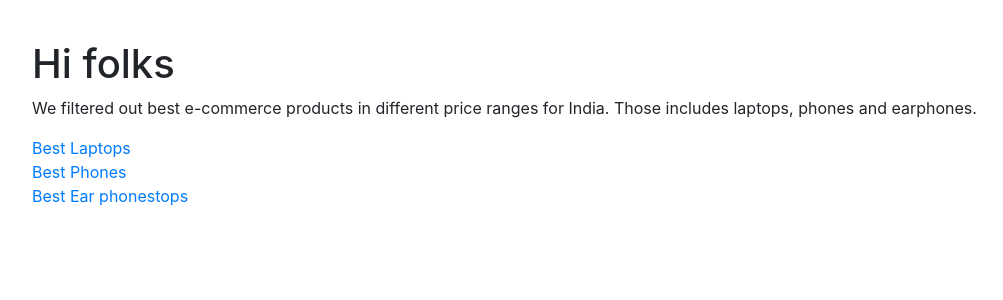
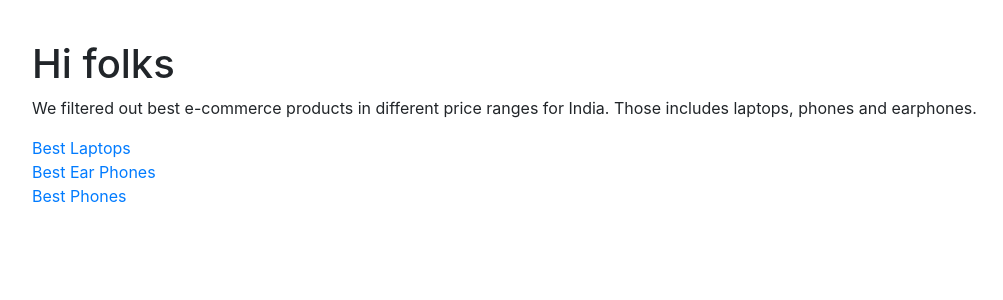
Before and after one commit to vibrant-dev/products101, a Nuxt app: page / in a window 1280 px wide. Shown: the top 300 px of the page, without its empty margins (38-1041 px from the left). Built offline with nearby package versions, Linux system fonts and the light colour scheme.

Commit message:
feat: fixed spelling mistake

```diff
--- a/pages/index.vue
+++ b/pages/index.vue
@@ -12,8 +12,8 @@
     <div class="row">
       <p>
         <NuxtLink to="/laptops">Best Laptops</NuxtLink> <br />
+        <NuxtLink to="/earphones">Best Ear Phones</NuxtLink> <br />
         <NuxtLink to="/phones">Best Phones</NuxtLink> <br />
-        <NuxtLink to="/earphones">Best Ear phonestops</NuxtLink> <br />
       </p>
     </div>
   </div>
```
